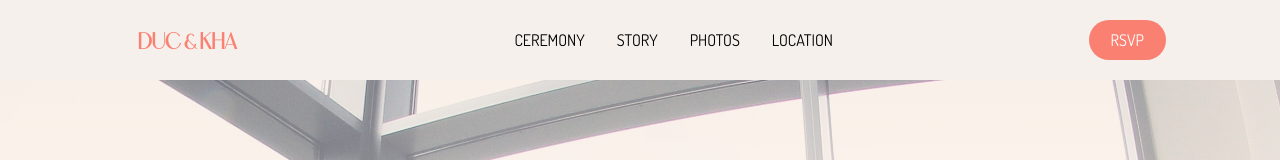
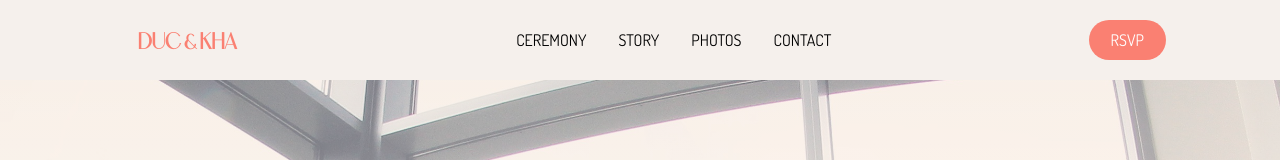
Before and after one commit to ducmvo/duckha, a Next.js app: page / in a window 1280 px wide. Shown: the top 160 px of the page. Built offline with nearby package versions, Linux system fonts and the light colour scheme; a web font is replaced by a local one.

Commit message:
add color change to nav when scrolling

```diff
--- a/src/components/Navbar/NavBar.tsx
+++ b/src/components/Navbar/NavBar.tsx
@@ -13,6 +13,7 @@ import {
 	NavMenu
 } from './NavbarElements'
 import { animateScroll as scroll } from 'react-scroll'
+import { theme } from '@styles/theme'
 
 type NavbarProps = {
 	toggleSideBar: () => void
@@ -24,6 +25,7 @@ const Navbar: FC<NavbarProps> = (props) => {
 	const changeNav = () => setScrollNav(window.scrollY >= 80 ? true : false)
 
 	const toggleHome = () => scroll.scrollToTop()
+
 	useEffect(() => {
 		window.addEventListener('scroll', changeNav)
 	}, [])
@@ -36,7 +38,9 @@ const Navbar: FC<NavbarProps> = (props) => {
 				</NavLogo>
 
 				<MobileIcon onClick={toggleSideBar}>
-					<FaBars />
+					<FaBars
+						color={scrollNav ? theme.colors.bg : theme.colors.text}
+					/>
 				</MobileIcon>
 
 				<NavMenu scrollNav={scrollNav}>
@@ -84,7 +88,7 @@ const Navbar: FC<NavbarProps> = (props) => {
 							spy={true}
 							offset={-80}
 						>
-							LOCATION
+							CONTACT
 						</NavLinks>
 					</NavItem>
 				</NavMenu>
--- a/src/components/Navbar/NavbarElements.tsx
+++ b/src/components/Navbar/NavbarElements.tsx
@@ -69,8 +69,6 @@ export const MobileIcon = styled.div`
 		transform: translate(-100%, 60%);
 		font-size: 1.5rem;
 		cursor: pointer;
-		color: ${({ theme }) => theme.colors.nav_text || '#000'};
-	}
 `
 export const NavMenu = styled.div`
 	color: ${({ theme, scrollNav }: NavProps) =>
```
